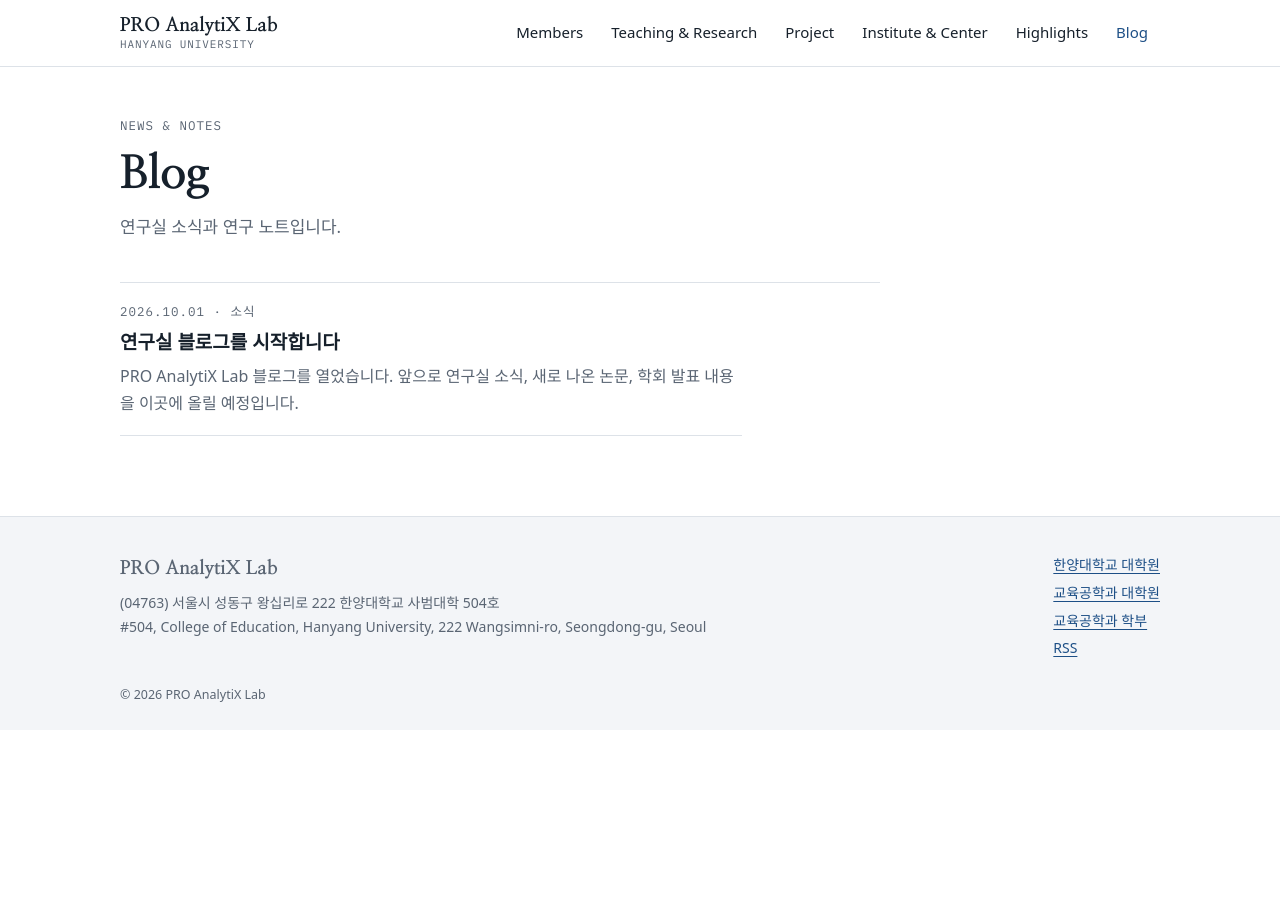
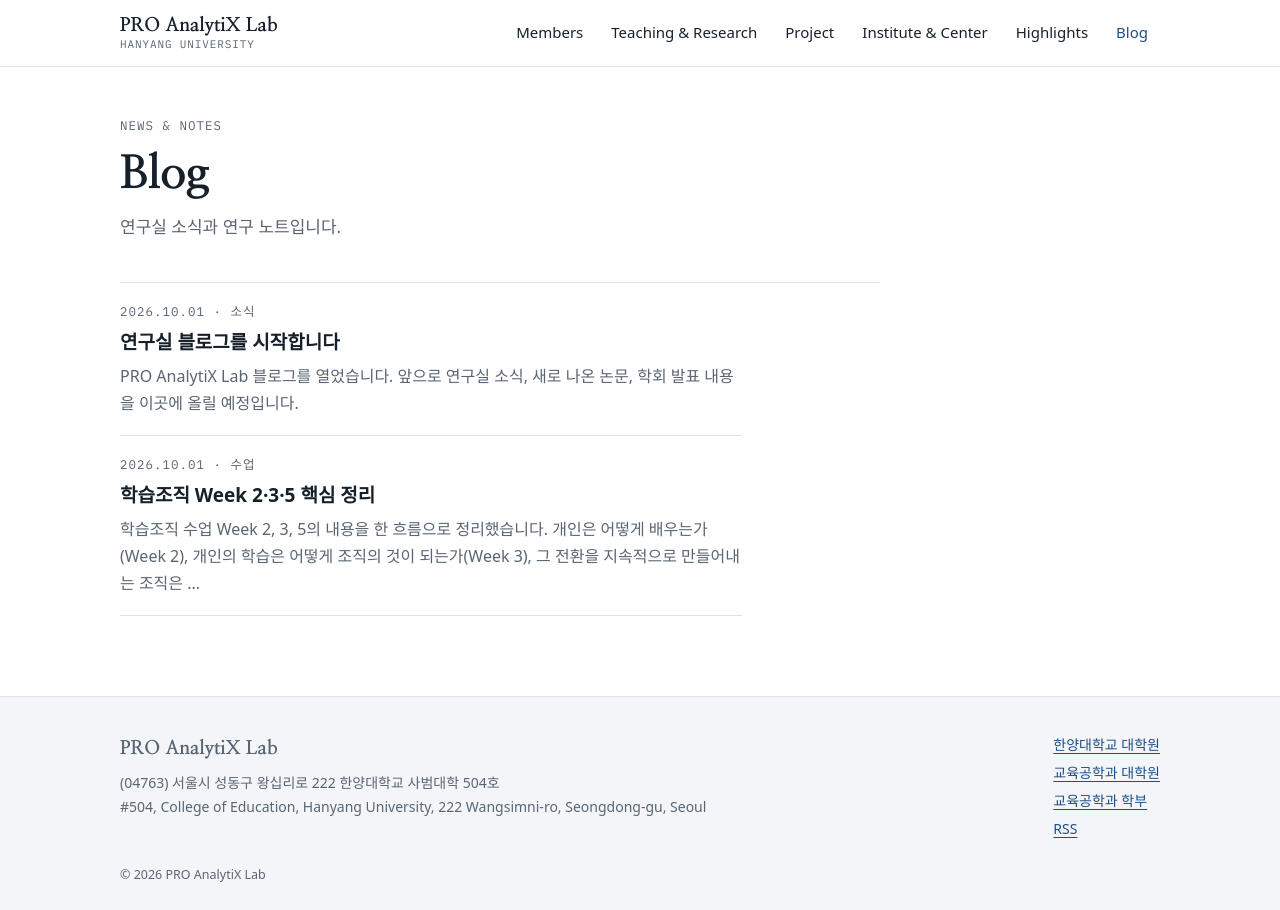
Before and after one commit to drsprolab/drsprolab.github.io, a Jekyll site: the page built from blog/index.html, in a window 1280 px wide. Built offline with Jekyll 4.4.1, drawn with Linux system fonts in a browser that asks for light colours; some web fonts are replaced; part of the change alters nothing that is shown.

Commit message:
블로그: 학습조직 Week 2·3·5 핵심 정리
수업 준비 요약 PDF를 마크다운 글로 옮기고 원본 PDF를 함께 첨부함.

Co-Authored-By: Claude Opus 5.5 <noreply@anthropic.com>

```diff
--- /dev/null
+++ b/_posts/2026-10-01-learning-organization-week2-3-5.md
@@ -0,0 +1,230 @@
+---
+layout: post
+title: "학습조직 Week 2·3·5 핵심 정리"
+category: 수업
+---
+
+학습조직 수업 Week 2, 3, 5의 내용을 한 흐름으로 정리했습니다. 개인은 어떻게 배우는가(Week 2), 개인의 학습은 어떻게 조직의 것이 되는가(Week 3), 그 전환을 지속적으로 만들어내는 조직은 어떤 조직인가(Week 5)의 순서로 이어집니다.
+
+<a class="download" href="{{ '/assets/files/learning-organization-week2-3-5.pdf' | relative_url }}">PDF로 보기 (3쪽 요약본)</a>
+
+## Week 2. 인간의 학습은 어떻게 정의할 수 있는가
+
+Alexander·Schallert·Reynolds (Topographical Perspective) + Illeris (Comprehensive Theory)
+
+> **학습**이란 특정한 시간·사회적 맥락 속에서 개인이 **환경과 상호작용**하고, 새로운 경험을 **기존 지식·경험·정서·행동 구조와 연결·재구성**하여, 이후 세계를 지각·해석·판단·행동·참여할 수 있는 **능력과 가능성에 비교적 지속적인 변화**가 발생하는 과정이다.
+
+### 1. Alexander 등: 학습은 다차원적 변화
+
+- **비교적 지속적**: 순간 반응이나 일시적 기억이 아니라, 이후의 생각·감정·행동에 흔적을 남긴다.
+- **지각**의 변화: 보이지 않던 것이 보인다. 예를 들어 갈등을 성격 문제가 아니라 구조·역할·권력의 문제로 본다.
+- **물리적** 대응: 새로운 기술, 문제해결, 행동 선택
+- **심리적** 대응: 실패를 위협이 아니라 피드백과 기회로 해석
+- **사회적** 대응: 관계·소통·협력·참여 방식의 변화
+
+핵심은 지식의 양이 늘어나는 것이 아니라 **인간의 가능성 구조**가 변하는 것이다.
+
+### 2. Who · What · Where · When
+
+| 요소 | 내용 |
+|---|---|
+| Who | 학습자의 조건. 기존 지식·경험·동기·정서·문화. 빈 상태로 시작하지 않는다. |
+| What | 학습 대상. 사실·개념·기술·태도·가치·규범. 대상에 따라 학습 방식이 달라진다. |
+| Where | 맥락. 물리 환경, 관계, 조직, 규범, 문화, 도구·언어 |
+| When | 시간. 발달 단계와 이전 경험. 현재 학습이 다음 학습의 조건이 된다. |
+
+네 요소는 독립 변수가 아니라 역동적으로 상호작용한다.
+
+### 3. Illeris 상호작용 모델
+
+학습자 ⇄ 환경 → 새로운 경험·자극 → 내적 획득 → 학습
+
+- **외적 상호작용**: 사회·문화·물질적 환경과의 관계. 학습의 '재료'를 제공한다.
+- **내적 획득**: 기존 구조와 연결해 의미를 구성한다. 경험을 '실제 학습'으로 바꾼다.
+  - 인지: 내용·기술
+  - 정서: 감정·동기·의지(심리적 에너지)
+  - 사회: 소통·참여
+- 성숙에 의한 변화는 학습이 아니며, **상호작용 자체가 곧 학습인 것도 아니다.**
+
+### 4. 정의를 위한 5가지 전제
+
+1. 인간은 경험을 그대로 받아들이지 않고 **해석**한다. 입력이 아니라 의미 구성이다.
+2. 학습은 개인 내부만이 아니라 **개인-환경 관계** 속에서 일어난다.
+3. 모든 변화가 학습은 아니지만, 학습에는 **지속적 변화**가 반드시 필요하다.
+4. 인지만이 아니라 **인간 전체(인지·정서·동기·사회)**가 변한다.
+5. 학습자는 학습을 통해 다시 달라진다. 학습은 **시간 속의 역동적 과정**이다.
+
+경험·환경과 상호작용 → 기존 경험으로 해석·의미 구성 → 비교적 지속적 변화
+
+### 5. Illeris의 4가지 학습 수준
+
+새 경험과 기존 구조의 관계에 따라 발생하며, 학습자가 고르는 것이 아니다.
+
+| 수준 | 언제, 어떻게 |
+|---|---|
+| 누적적 | 관련 구조가 없을 때 독립적으로 형성된다. 기호·사실·절차. 비슷한 상황에서만 활용된다. |
+| 동화적 | 기존 구조에 추가·확장된다. 일상 업무와 전문지식 축적. 학습의 대부분이 여기에 해당한다. |
+| 조절적 | 기존 구조와 맞지 않을 때 구조를 수정한다. 에너지가 더 들지만 전이와 적응성이 높다. |
+| 전환적 | 관점·가치·정체성 수준까지 재구성된다. 위기나 역할 전환 때 일어나며 비용과 부담이 크다. |
+
+누적 < 동화 < 조절 < 전환 순서로 깊어지지만, **항상 전환이 최선인 것은 아니다.** 상황이 요구하는 수준에 맞는 학습인지가 중요하다. 성찰, 비교, 모순 탐색으로 조절·전환의 가능성을 높일 수 있다. 방어와 저항은 거부가 될 수도, 재검토의 계기가 될 수도 있다.
+
+### 6. 유의미한 학습의 판단 기준
+
+의미 있는 경험이 곧 의미 있는 학습은 아니다.
+
+| 측면 | 기준 |
+|---|---|
+| 과정 | **맥락성** Who·What·Where·When 고려 · **상호작용성** 환경과의 실질적 관계 · **연결성** 기존 경험과의 연결 · **의미구성** 해석·정교화 · **적절한 재구성** 유지·확장·수정·재구성 · **다차원성** 인지·정서·사회 관여 (방어·저항을 넘어설 가능성 포함) |
+| 결과 | **변화성** 전후 차이 · **지속성** 일시적이지 않음 · **활용성** 실제 상황 적용 · **확장성** 더 다양한 상황 대응 · **재구성 가능성** 필요할 때 기존 이해 수정 · **생성성** 다음 학습의 기반 |
+
+학습을 판단하는 기준은 '무엇을 배웠는가'보다 **무엇이 연결되고, 무엇이 변화했으며, 그 결과 무엇이 가능해졌는가**이다.
+
+## Week 3. 개인의 학습은 어떻게 조직의 학습이 되는가
+
+분산인지 · Nonaka SECI · Crossan 4I · Johnson & Johnson · 상징적 상호작용론 · Habermas
+
+> **조직학습**이란 개인에게서 발생한 경험·지식이 **상호의존적 상호작용**을 통해 공유·재해석되어 **공동의 이해와 행동**으로 발전하고, 그 결과가 조직의 **루틴·구조·시스템에 제도화**되어 특정 개인을 넘어 지속되는 과정이다.
+
+### 1. 왜 조직이 학습할 수 있는가: 분산인지
+
+- 인지와 지식은 한 사람의 머릿속이 아니라 **사람·관계·도구·문서·절차·시스템**에 분산되어 있다.
+- 누구도 전체를 알지 못해도 조직 전체로는 문제를 인식하고 해결할 수 있다.
+- 구성원이 떠나도 매뉴얼과 시스템에 학습이 남는다.
+
+조직학습은 분산된 인지체계 자체의 변화다. (존재론적 근거)
+
+### 2. 어떻게 조직 지식이 만들어지는가: Nonaka
+
+| 단계 | 내용 |
+|---|---|
+| Socialization | 경험을 함께하며 암묵지 공유 |
+| Externalization | 노하우를 언어·개념·모델로 표현 |
+| Combination | 흩어진 명시지를 연결·재구성 |
+| Internalization | 공유된 지식을 실천으로 다시 체화 |
+
+지식은 개인 ↔ 집단 ↔ 조직을 순환하며 증폭된다. (과정적 근거)
+
+### 3. 개인학습 vs 조직학습
+
+| | 개인학습 | 조직학습 |
+|---|---|---|
+| 주체 | 개인 | 조직 (일하는 방식) |
+| 저장 | 기억·역량·경험 | 공유된 이해·루틴·절차·시스템·구조 |
+| 판단 | 내가 달라짐 | 사람이 바뀌어도 방식이 남음 |
+
+개인학습은 필요조건이지만 충분조건은 아니다.
+
+### 4. 개인에서 조직으로 넘어가는 4가지 경계: Crossan et al. (1999) 4I
+
+1. **Intuiting · 표현과 공유**: 개인이 경험 속에서 새로운 패턴과 가능성을 인식한다. 아직 암묵적이므로 사회적으로 접근 가능한 형태로 표현되어야 한다.
+2. **Interpreting · 의미 재구성**: 언어·사례·비유로 설명한다. 질문·비교·반박을 거치며 최초의 아이디어가 다시 해석된다.
+3. **Integrating · 공유된 이해 → 공동행동**: 완전히 같은 생각이 아니라 함께 행동할 수 있는 수준의 합의다. (Shared Understanding → Coordinated Action)
+4. **Institutionalizing · 제도화**: 규칙·매뉴얼·교육·평가·정보시스템·프로세스에 반영되어 조직의 기억이 된다. **학습조직의 핵심**이다.
+
+### 5. 상호작용이 학습을 촉진하는 조건: Johnson & Johnson
+
+- **Positive Interdependence**: 동료의 성공이 나의 성공 (공동목표)
+- **Individual Accountability**: 각자의 역할과 기여에 대한 책임
+- **Promotive Interaction**: 설명·질문·도움·피드백
+- **Social Skills**: 의사소통·신뢰·갈등조정
+- **Group Processing**: 공동 경험에 대한 집단적 성찰
+
+같은 공간에 있는 것이 아니라 서로의 지식과 역할이 필요한 관계여야 한다. 이것이 Interpreting과 Integrating이 활성화되는 사회적 조건이다.
+
+### 6. 조직학습의 핵심은 상호작용: 무엇이며, 어떠해야 하는가
+
+| | 상징적 상호작용론 (Mead·Blumer) | 의사소통행위이론 (Habermas) |
+|---|---|---|
+| 질문 | 상호작용이란 **무엇인가** | 상호작용은 **어떠해야 하는가** |
+| 핵심 | 사건 자체가 아니라 부여한 **의미**에 반응한다. 의미는 상호작용 속에서 형성·수정된다. | 전략적 행동(통제·설득·경쟁)이 아닌 **의사소통적 행동**을 통해 상호이해와 합리적 합의에 이른다. |
+| 조건 / 결과 | 어느 개인에게도 없던 새로운 의미의 **공동구성** | 자유로운 표현, 근거 제시, 비판 가능, 권력에 의한 강요 배제, 더 타당한 근거가 있으면 수정 |
+
+표현 → 해석 → 질문 → 관점 비교 → 수정 → 공동 의미 형성
+
+**전체 흐름**: 개인의 경험·직관 → 표현·해석 → 상호작용 → 관점 수정 → 공유된 의미 → 공동행동 → 집단적 성찰 → 제도화 → 다시 개인·집단에 영향 (다층적·순환적)
+
+## Week 5. 학습조직의 개념과 조직변화
+
+Senge · Örtenblad (2002) · Jones & Hendry · Argyris & Schön · Crossan 4I · Yang, Watkins & Marsick (2004)
+
+> **학습조직**이란 구성원이 경험으로부터 지속적으로 학습하고, **기존 가정을 질문·재구성**하며(Double-loop), 변화된 이해를 **공유해 공동 실천**으로 발전시키고(Interpreting·Integrating), 이를 **루틴·제도·시스템·구조에 내재화**할 수 있는 조직(Institutionalizing)이다. 즉, **개인의 사고 변화를 조직의 변화로 전환할 수 있는 조직**이다.
+
+### 1. 학습조직의 '실체': Örtenblad의 4가지 의미
+
+| 의미 | 내용 |
+|---|---|
+| Organizational Learning | 개인 학습이 조직의 지식·기억으로 축적 |
+| Learning at Work | Work ≠ Learning → Work + Learning |
+| Learning Climate | 질문·시도·실패가 허용되는가 |
+| Learning Structure | 권한분산·팀 기반·수평적 상호작용 |
+
+학습조직은 하나의 고정된 조직 형태가 아니라 여러 특성이 결합된 '상태·역량'이며, 조직이 상황에 맞게 선택할 수 있다.
+
+### 2. 조직학습 vs 학습조직
+
+| | |
+|---|---|
+| Organizational Learning | **Process**: 학습이 어떻게 발생하고 이동하는가 |
+| Learning Organization | **Condition / Capability**: 그 과정이 지속되도록 조직화된 상태 |
+
+조직학습은 학습조직의 작동원리다. 목적은 학습 자체가 아니라 Learning → Change → Adaptation·Renewal 이다.
+
+### 3. 무엇이 변해야 학습인가: 수준과 깊이
+
+- **수준**: Individual → Group (공유된 이해·공동행동) → Organization (루틴·제도 정착)
+- **깊이**: Knowledge Acquisition → Behavioral Adjustment → **Assumption Change**
+- Jones & Hendry: "왜 이렇게 일하는가? 당연하게 여긴 가정과 가치가 옳은가?"까지 묻는다.
+
+### 4. 사고는 어떻게 바뀌는가: Argyris & Schön
+
+| | |
+|---|---|
+| Single-loop | 목표와 전제는 그대로 두고 행동만 수정한다. 예: 성과 저하 → 회의 증가·감독 강화 |
+| Double-loop | 행동을 만든 목표·가치·규칙(기저 변수)을 질문한다. 기존 가정 → 문제 → 질문 → Reframing → 새 가정 → 새 행동 |
+
+행동이 바뀌기 전에, 행동을 만드는 사고틀(Mental Model)이 바뀌어야 한다.
+
+### 5. 개인의 사고 변화에서 조직 변화까지: 전체 과정과 DLOQ 7차원(Yang 등)
+
+환경 변화·문제 → Discrepancy → Double-loop · Reframing → **Intuiting** → **Interpreting** (언어화·대화) → **Integrating** (공동행동) → **Institutionalizing** → 조직 변화
+
+| 단계 | DLOQ 차원 |
+|---|---|
+| 개인의 새로운 사고 | ① Continuous Learning · ② Inquiry & Dialogue |
+| 공동 실천 | ③ Team Learning & Collaboration · ⑤ Empowerment |
+| 제도화 | ④ Embedded Systems · ⑦ Strategic Leadership |
+| 전체 과정 | ⑥ System Connection (외부환경과 연결) |
+
+7개 조건은 체크리스트가 아니라 개인 학습이 조직 변화로 이동하기 위한 인프라다.
+
+### 6. 결정적 경계
+
+- **Thinking**: 한 사람이 다르게 생각한다. 이것만으로는 조직학습(OL)이 아니다.
+- **Acting Together**: 함께 다르게 행동한다. Shared Practice도 완전한 OL은 아닐 수 있다.
+- **Organizing Differently**: 사람이 바뀌어도 방식이 지속된다. 이것이 OL이다.
+
+"A가 다르게 생각한다"에서 "이 조직이 다르게 작동한다"로.
+
+### 7. HRD의 역할: Learning Provider에서 변환과정 설계자로
+
+- 어떤 **경험**을 제공할 것인가
+- 기존 사고를 어떻게 **질문**하게 할 것인가 (inquiry·reflection)
+- 개인의 생각을 어떻게 **공유**하게 할 것인가 (dialogue·feedback)
+- 어떻게 **공동 실천**으로 만들 것인가 (실험·협업·권한부여)
+- 어떻게 **조직의 것**으로 만들 것인가 (제도·평가·시스템)
+
+### 8. 마지막 질문: OL이 발생했는가?
+
+| 상황 | 판단 |
+|---|---|
+| 한 구성원이 중요한 것을 깨달음 | ✕ 개인학습 |
+| 팀 모두가 문제를 이해하고 동의함 | ✕ 공유된 생각 |
+| 새 방식이 리더 이동 후 사라짐 | ✕ 사람에 의존 |
+| 프로세스·평가에 반영되어 신입도 똑같이 행동함 | ○ Institutionalization |
+
+---
+
+**Week 2** 개인은 어떻게 배우는가 → **Week 3** 개인의 학습은 어떻게 조직의 것이 되는가 → **Week 5** 그 전환을 지속적으로 만들어내는 조직은 어떤 조직인가
+
+학습조직의 본질은 학습의 양이 아니라, **학습이 변화로 전환되는 능력**이다.
--- a/assets/css/style.css
+++ b/assets/css/style.css
@@ -182,3 +182,14 @@ tfoot td { font-weight: 600; border-bottom: 0; }
 .shot { margin: 0; display: grid; gap: 6px; }
 .shot img, .shot .ph { width: 100%; aspect-ratio: 4 / 3; object-fit: cover; border-radius: 6px; background: var(--tint); max-width: 100%; }
 .shot figcaption { font-size: 13.5px; color: var(--muted); }
+
+/* ---- Blog post content ---- */
+.post .prose table { display: block; overflow-x: auto; border: 1px solid var(--line); border-radius: 8px; margin-block: 16px; }
+.post .prose td:first-child { font-weight: 600; white-space: nowrap; }
+.post .prose thead th:empty { background: var(--tint); }
+.post .prose blockquote { margin: 16px 0; padding: 16px 20px; background: var(--accent-soft); border-radius: 8px; }
+.post .prose blockquote p { margin: 0; }
+.post .prose h3 { margin: 32px 0 10px; font-size: 18px; }
+.post .prose hr { border: 0; border-top: 1px solid var(--line); margin-block: 40px 24px; }
+.download { display: inline-block; padding: 8px 16px; border: 1px solid var(--accent); border-radius: 6px; text-decoration: none; font-weight: 500; font-size: 15px; }
+.download:hover { background: var(--accent-soft); }
```
Also changed, not shown: 1 other file.
